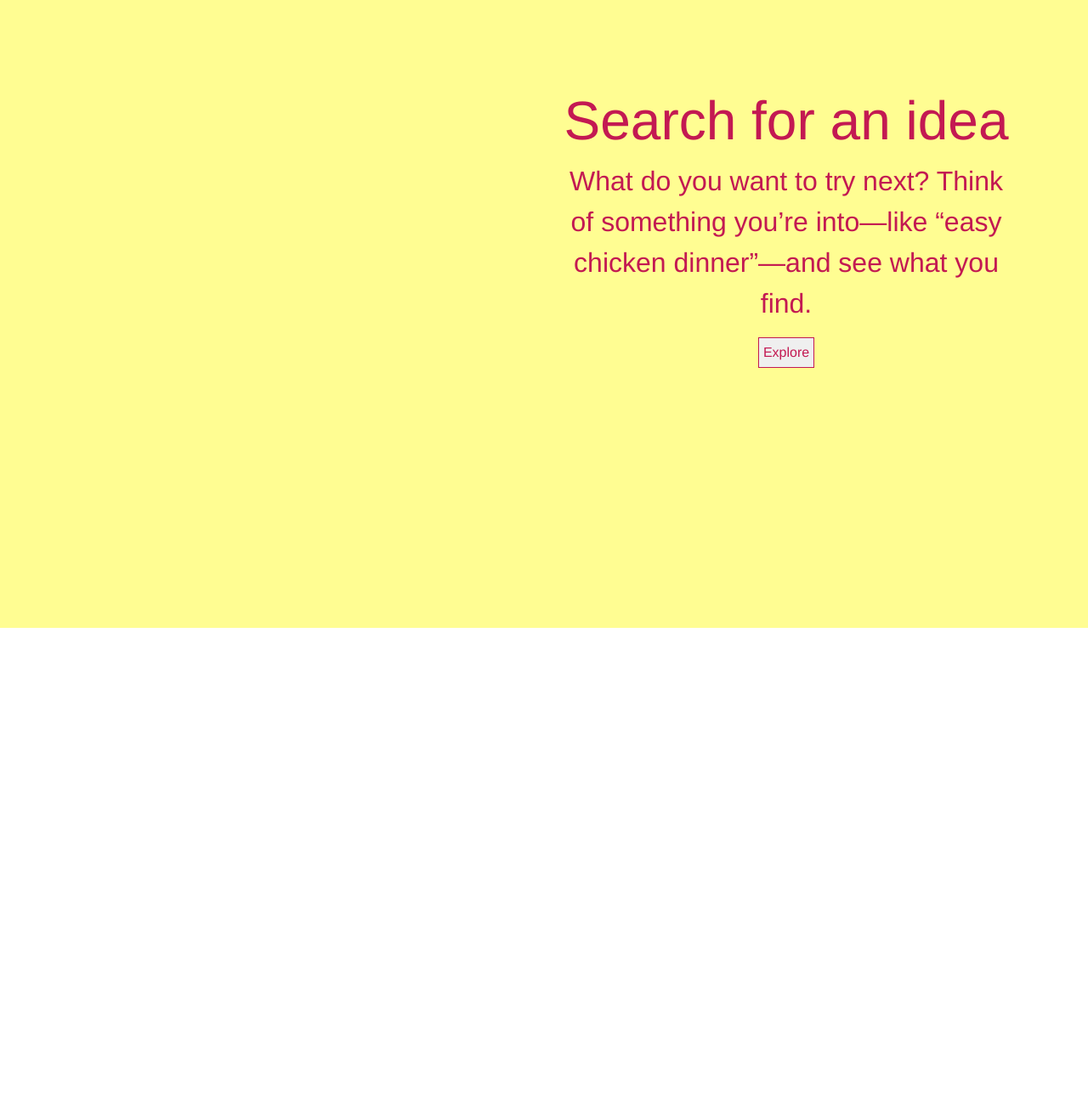
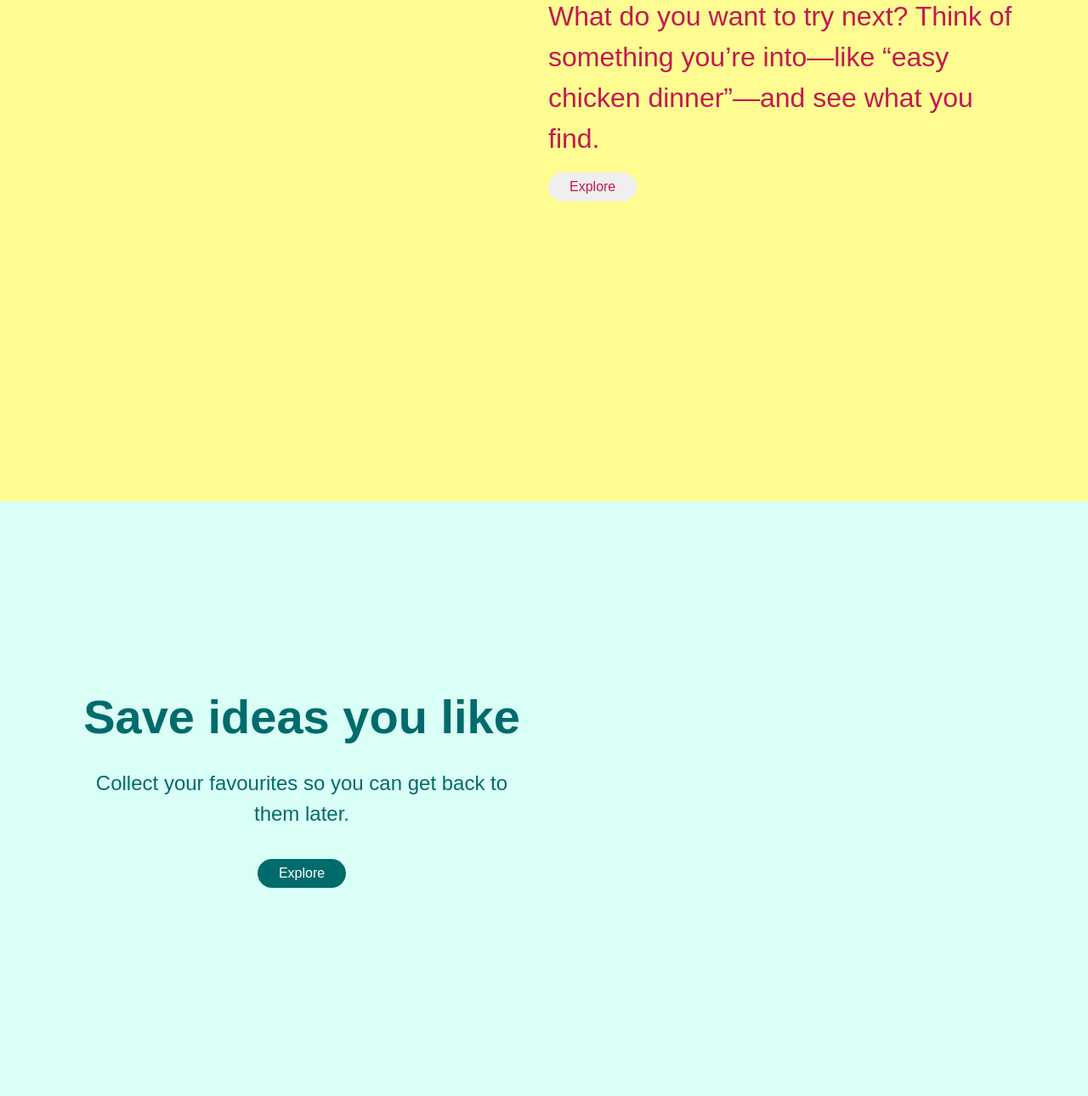
Before and after one commit to Mathew180/node-projects, a plain HTML site: page Pinterest/index.html in a window 1280 px wide. Shown: the part 781-2071 px from the top of the page at 85% size. Before the commit the page ends 1520 px from the top, so only its background shows below. Drawn offline with nearby package versions, Linux system fonts and the light colour scheme.

Commit message:
pinterest

```diff
--- a/Pinterest/index.html
+++ b/Pinterest/index.html
@@ -11,7 +11,7 @@
     <title>Pinterest</title>
 </head>
 <body>
-    <header style="height: 90vh;">
+    <header style="height: 100%;">
     <nav>
         <div class="logo" style="font-size: 1.5rem;"><i class='fab fa-pinterest-square' style='font-size:24px;color:red'></i>Pinterest</div>
         <ul>
@@ -23,7 +23,7 @@
         </ul>
     </nav>
 
-        <div  style="text-align:center;font-weight: 100;padding-top: 10rem;">
+        <div  style="text-align:center;font-weight: 100;padding-top: 10rem;padding-bottom: 8rem;">
             <h1 style="font-size: 5.2rem;">Get your next</h1>
         <h2 style="color:rgb(63, 63, 252);font-size: 5.2rem;">weeknight dinner idea</h2>
         </div>
@@ -35,10 +35,25 @@
                <div class="col-md-6">
 
                </div>
-               <div class="col-md-6" style="text-align: center;padding: 15px;">
-                <h1 style="font-size: 4rem;padding-top: 150px;color: #C31952;">Search for an idea</h1>
+               <div class="col-md-6" style="padding: 5px;padding-top: 120px;">
+                <h1 style="font-size: 4rem;color: #C31952;">Search for an idea</h1>
                 <p style="font-weight: 100;font-size: 2rem;color:#C31952">What do you want to try next? Think of something you’re into—like “easy chicken dinner”—and see what you find.</p>
-                <button>Explore</button>
+                <button style="outline: none;border: none;padding-left: 25px;padding-right: 25px;color: white;border-radius: 25px;color: #C31952;font-weight: 500;">Explore</button>
+               </div>
+            </div>
+        </div>
+    </main>
+
+    <main style="height:100vh;background-color: #DAFFF6;text-align: center;">
+        <div class="container">
+            <div class="row" style="padding-top: 120px;">
+               <div class="col-md-6" style="margin-top: 100px;">
+                <h1 style="font-size: 3.5rem;color: #006B6C;font-weight: bold;">Save ideas you like</h1>
+                <p style="font-weight: lighter;font-family: Arial, Helvetica, sans-serif ;font-size: 1.5rem;color:#006B6C;padding: 19px;">Collect your favourites so you can get back to them later.</p>
+                <button style="background-color: #006B6C;outline: none;border: none;padding-left: 25px;padding-right: 25px;color: white;border-radius: 25px;">Explore</button>
+               </div>
+               <div class="col-md-6">
+
                </div>
             </div>
         </div>
--- a/Pinterest/style.css
+++ b/Pinterest/style.css
@@ -1,7 +1,7 @@
 *{
     padding: 0;
     margin: 0;
-    font-family: 'Franklin Gothic Medium', 'Arial Narrow', Arial, sans-serif;
+    font-family: Arial, Helvetica, sans-serif ;
 }
 
 header nav{
```
Also changed, not shown: 1 other file.
